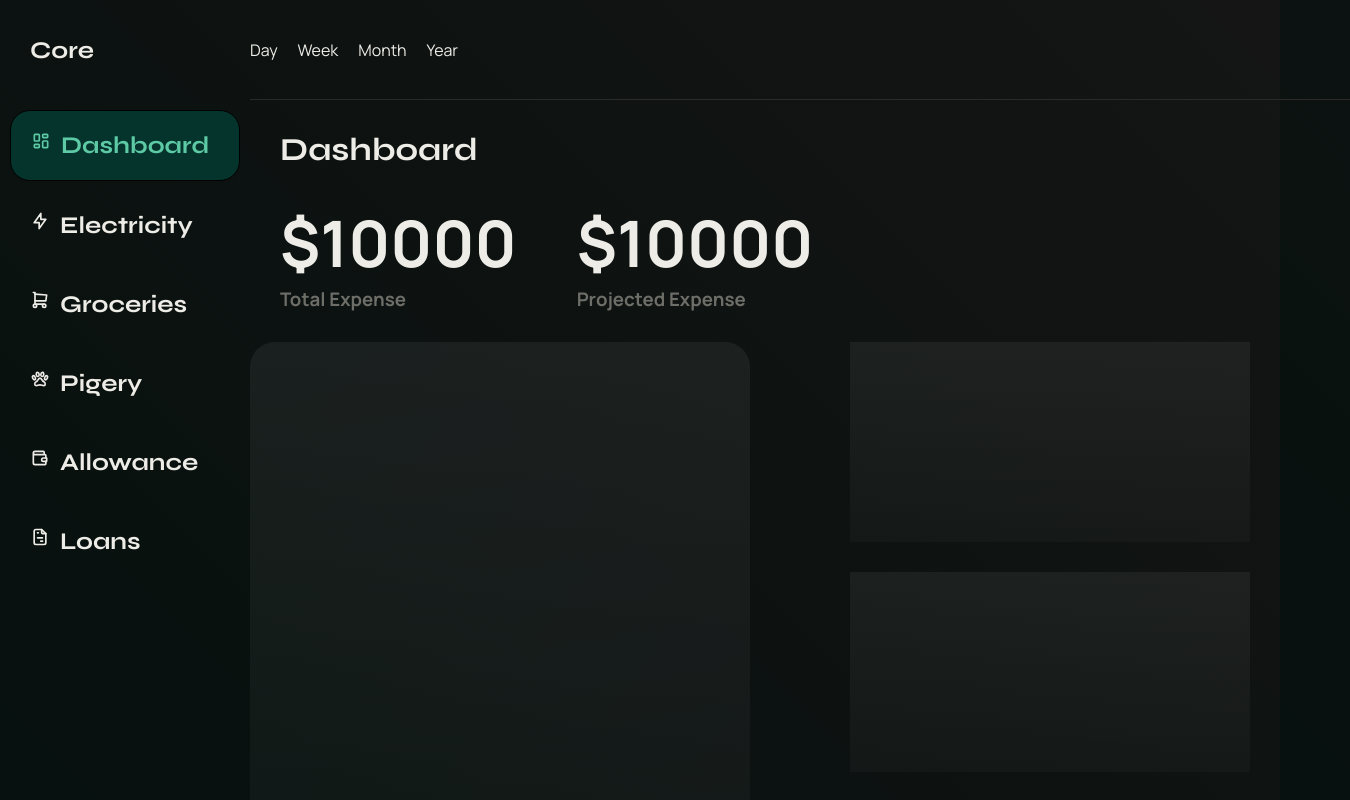
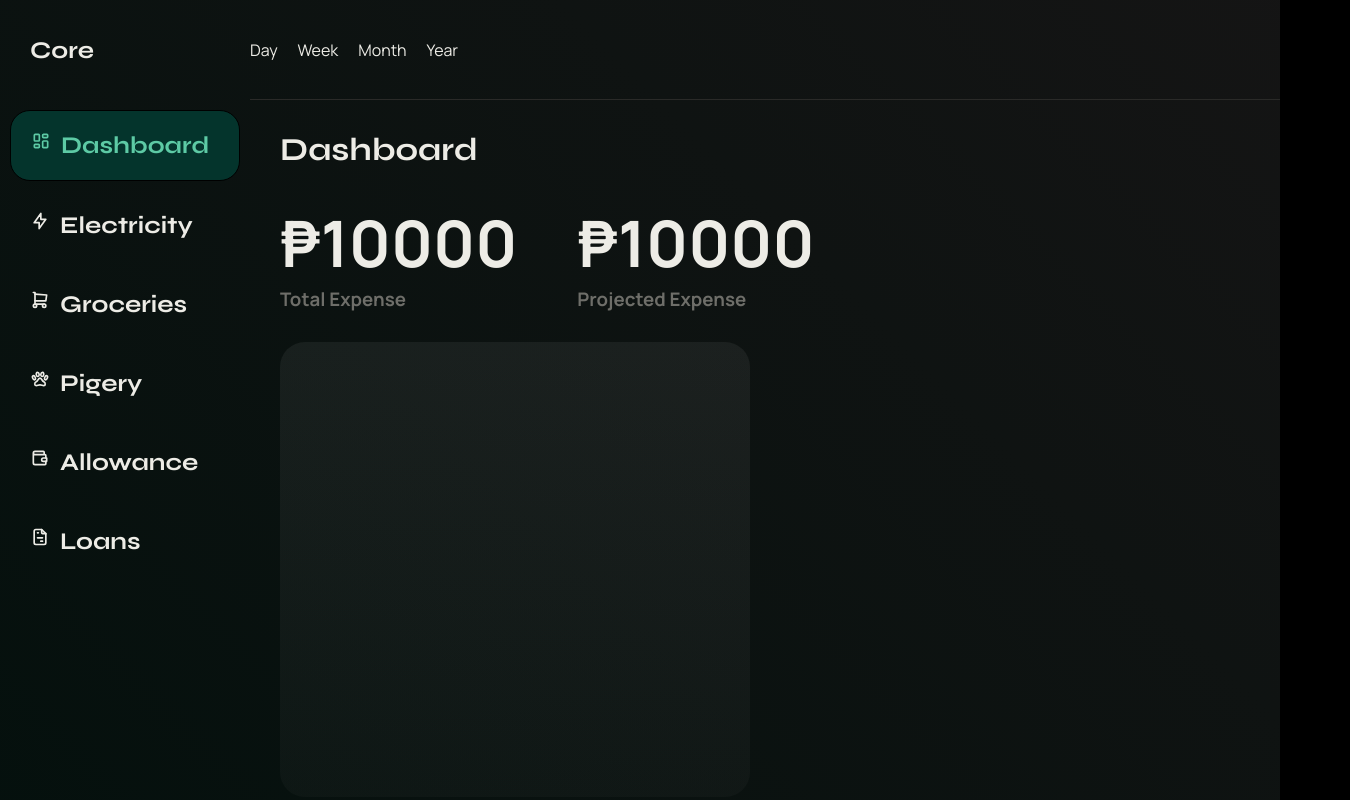
Before and after one commit to Shua-ro/Core, a plain HTML site: page index.html in a window 1280 px wide. Shown: the top 800 px of the page, 1350 px wide, since content can reach past the window. Drawn offline with Linux system fonts and the light colour scheme.

Commit message:
Responsive fix

```diff
--- a/index.html
+++ b/index.html
@@ -12,6 +12,7 @@
     />
 
     <link href="style.css" rel="stylesheet" />
+    <link href="screensize.css" rel="stylesheet" />
     <meta name="viewport" content="width=device-width, initial-scale=1.0" />
     <title>Core</title>
   </head>
@@ -180,11 +181,11 @@
       <!-- Total Expense Value -->
       <div class="expenses">
         <div>
-          <h2 class="expense-value">$10000</h2>
+          <h2 class="expense-value">₱10000</h2>
           <p class="expense-name">Total Expense</p>
         </div>
         <div>
-          <h2 class="expense-value">$10000</h2>
+          <h2 class="expense-value">₱10000</h2>
           <p>Projected Expense</p>
         </div>
       </div>
@@ -196,6 +197,7 @@
         </div>
         <div class="categories-container ">
           <div class="electricity-expense card minicard">
+
           </div>
           <div class="electricity-expense card minicard">
           </div>
@@ -205,6 +207,7 @@
           </div>
           <div class="electricity-expense card minicard">
           </div>
+
         </div>
        </div>
     </div>
--- /dev/null
+++ b/screensize.css
@@ -0,0 +1,11 @@
+@media screen and (max-width:1320px) {
+.expenses-categories{
+  flex-direction: column;
+  align-items: left;
+  margin-left: 30px;
+  margin-right: 30px;
+}
+.pie-chart-card{
+    align-self: left;
+}
+}
--- a/style.css
+++ b/style.css
@@ -109,14 +109,15 @@
 }
 .expenses-categories{
   display: flex;
-  gap: 100px;
+  gap: 50px;
 }
 
-.categories-container{
-display: flex;
-flex: 600px 1;
-flex-wrap: wrap;
-gap: 30px;
+.categories-container {
+  display: grid;
+  grid-template-columns: repeat(auto-fit, minmax(250px, 1fr));
+  gap: 20px;
+  width: 100%;
+  margin-right: 30px;
 }
 .card {
   background: linear-gradient(
@@ -126,11 +127,18 @@
 );
 }
 .pie-chart-card{
-  height: 585px;
-  width: 600px;
+  height: 455px;
+  width: 470px;
   border-radius: 25px;
+  flex-shrink: 0;
 }
 .minicard{
-  height: 200px;
-  width: 400px;
+  display: flex;
+  flex-shrink: 1;
+  height: 150px;
+  width: auto;
+  border-radius: 20px;
 }
+.electricity-expense{
+
+}
```
Also changed, not shown: screensize.style.txt (added).
